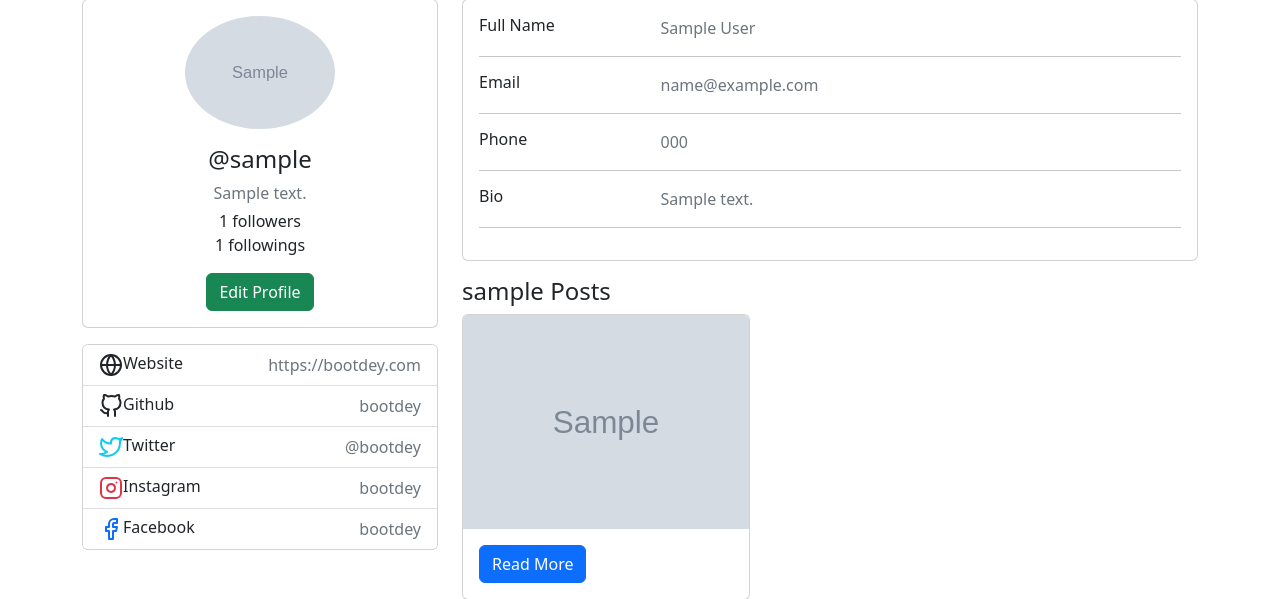
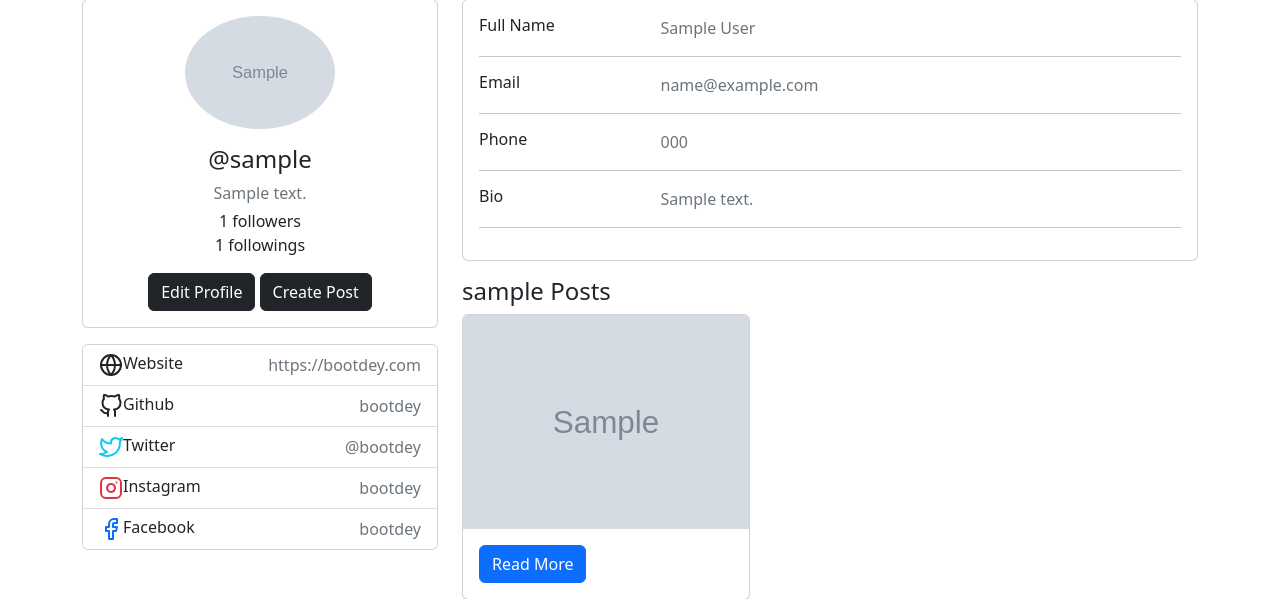
Before and after one commit to Hoomanzoh79/Django-Chatapp, a Django app: template accounts/templates/accounts/account_detail.html in a window 1280 px wide. Shown: the part 185-784 px from the top of the page. Run offline with Django 3.2, Linux system fonts and the light colour scheme; a user stored in the database is signed in; tables that the repository leaves empty hold one stand-in row (values such as "Sample post"); the template is opened without the code that fills it: values that come from a table or form of the project are taken from there, most other values are stand-ins (such as "Sample title", 1, 10 or a date in 2020); grey boxes marked "Sample" are stand-in pictures; some libraries are stand-ins or nearby versions.

Commit message:
add create post

```diff
--- a/accounts/templates/accounts/account_detail.html
+++ b/accounts/templates/accounts/account_detail.html
@@ -123,7 +123,8 @@
 {% endif %}
 
 {% if account == request.user %}
-<a href="{% url 'accounts:edit-account' %}" class="btn btn-success">Edit Profile</a>
+<a href="{% url 'accounts:edit-account' %}" class="btn btn-dark">Edit Profile</a>
+<a href="{% url 'social:post-create' %}" class="btn btn-dark">Create Post</a>
 {% endif %}
 
 </div>
```
